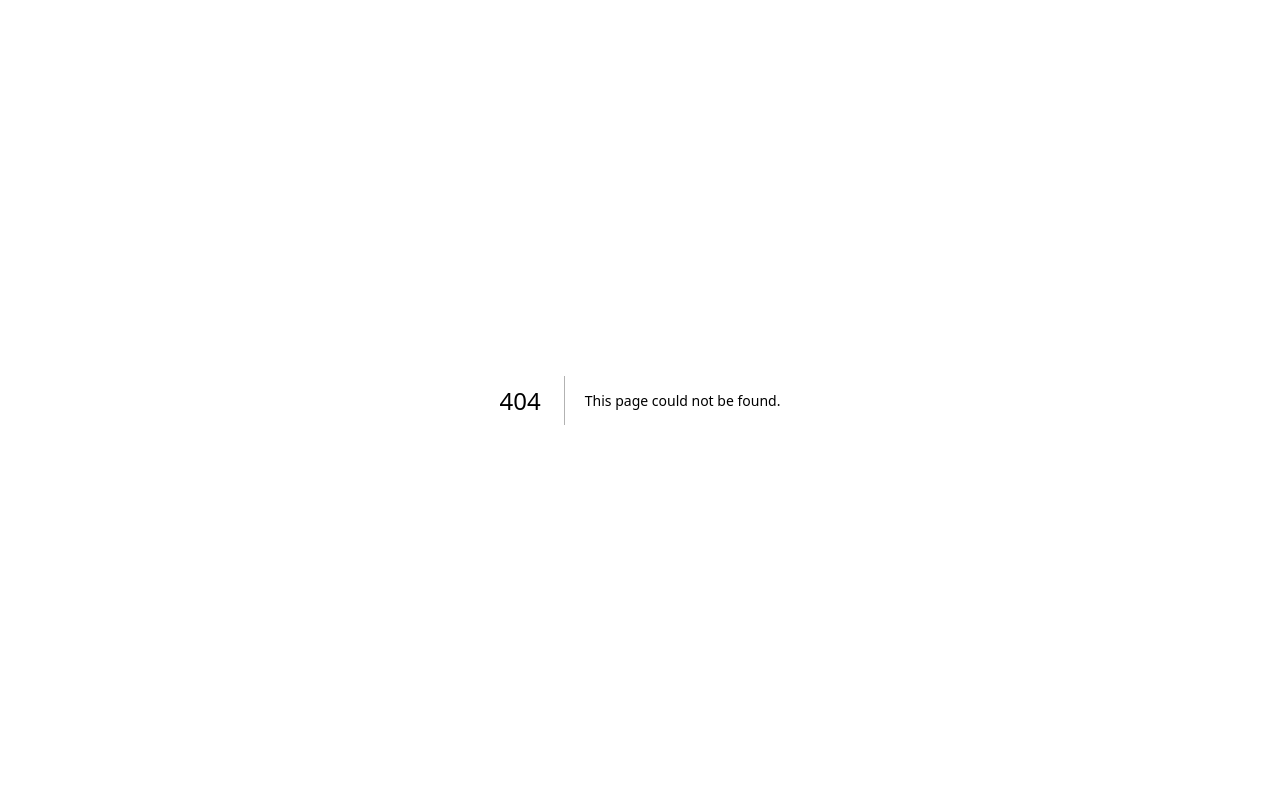
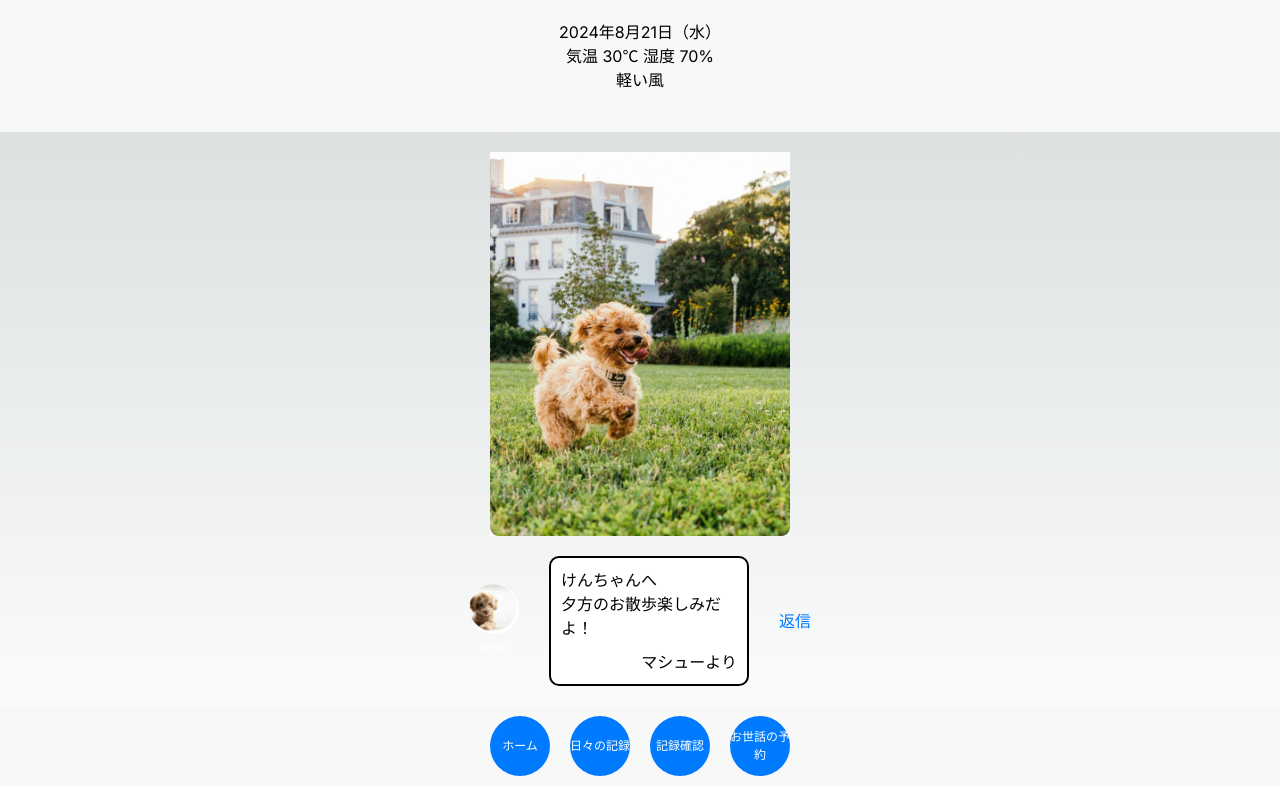
Before and after one commit to jasminetech0/Tech0DodWalkAPP, a Next.js app in the folder app_wonderful_partners/frontend/: page /top in a window 1280 px wide. Before the commit this address had no page. Built offline with nearby package versions, Linux system fonts and the light colour scheme.

Commit message:
/topの　返信　を押すと、/chat に遷移する設定が完了

```diff
--- /dev/null
+++ b/app_wonderful_partners/frontend/src/app/chat/page.jsx
@@ -0,0 +1,14 @@
+"use client";  // クライアントコンポーネントとして指定します
+
+import React from 'react';
+
+const Chat = () => {
+  return (
+      <div>
+          <h1>チャットページ</h1>
+          <p>ここで飼い主とわんちゃんが会話します。</p>
+      </div>
+  );
+};
+
+export default Chat;
--- a/app_wonderful_partners/frontend/src/app/components/MainContent.js
+++ b/app_wonderful_partners/frontend/src/app/components/MainContent.js
@@ -28,7 +28,9 @@
         </div>
 
         <div className={styles.replyLink}>
-          <a href="#">返信</a>
+            <Link href="/chat">
+                 返信
+            </Link>  {/* Linkコンポーネントでページ遷移を実装 */}
         </div>
       </div>
     </main>
```
Also changed, not shown: app_wonderful_partners/frontend/src/app/top/page.jsx (renamed from app_wonderful_partners/frontend/src/app/top/[petId]/page.jsx).
